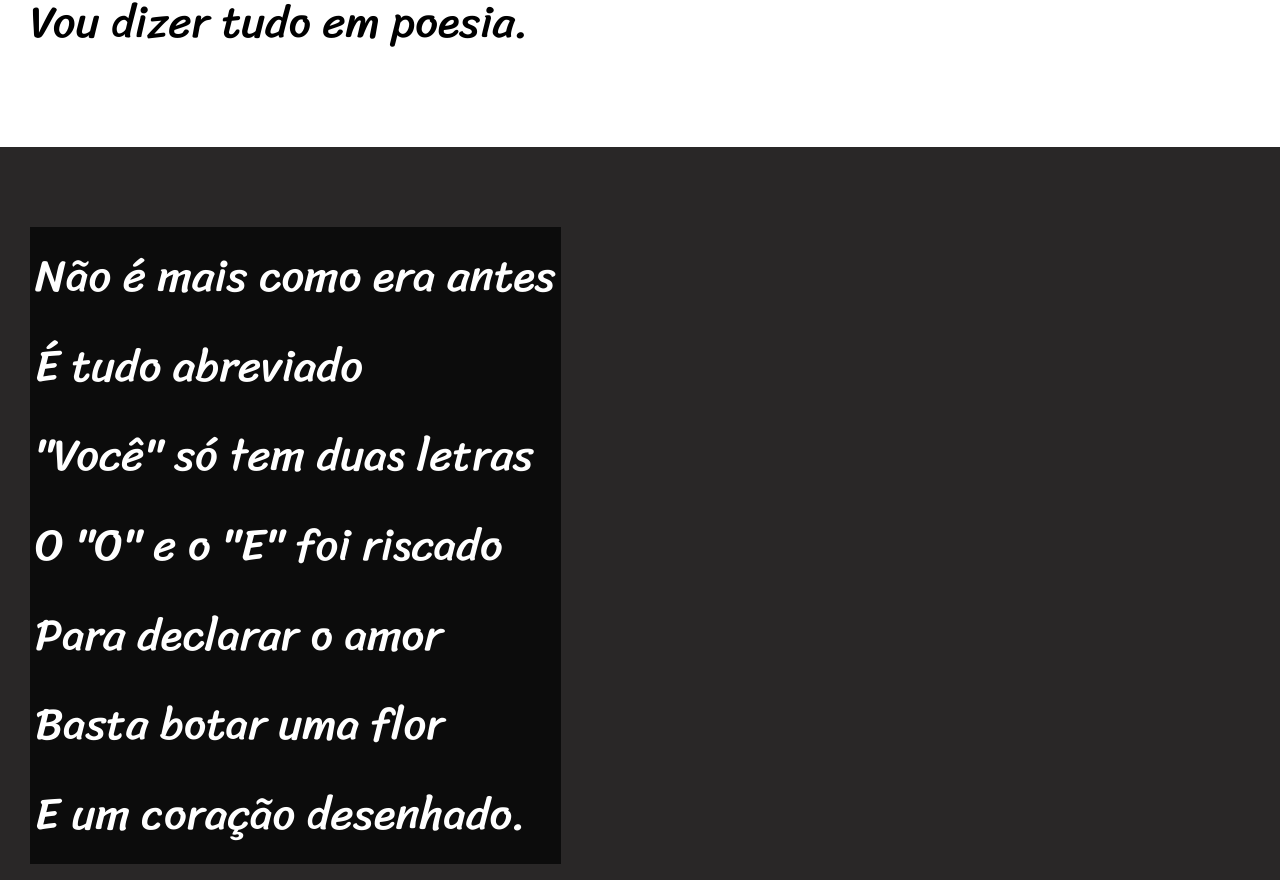
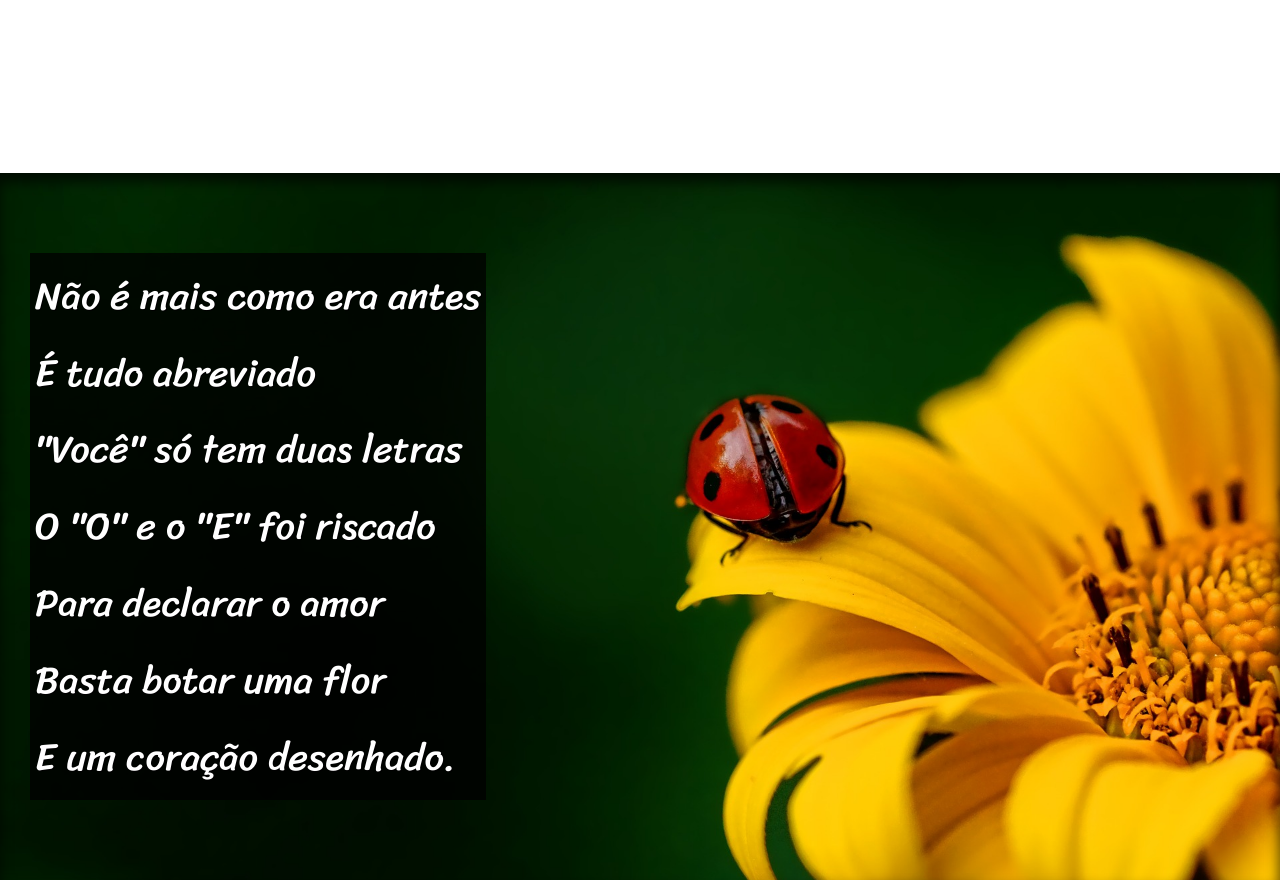
Before and after one commit to RichardJanebo/cordelmoderno, a plain HTML site: page index.html in a window 1280 px wide. Shown: the part 950-1830 px from the top of the page. Drawn offline with Linux system fonts and the light colour scheme.

Commit message:
style e html

```diff
--- a/index.html
+++ b/index.html
@@ -26,7 +26,7 @@
                 Vou dizer tudo em poesia.</br>
             </p>
         </section>
-        <section class="imagem">
+        <section class="imagem" id="img01">
             <p>
                 Não é mais como era antes</br>
                 É tudo abreviado</br>
@@ -59,7 +59,7 @@
                     Decifre esse rabisco.</br>
                 </p>
         </section>
-        <section class="imagem">
+        <section class="imagem" id="img02">
             <p>
                 Tenho saudade das cartas</br>
                 Escritas com a própria mão</br>
@@ -70,7 +70,7 @@
                 Nas linhas do coração.</br>
             </p>
         </section>
-        <section class="imagem">
+        <section class="normal" id="pa1">
             <p>
                 Agora, escrevo e envio</br>
                 Chegando na mesma hora</br>
@@ -89,7 +89,7 @@
                 Se quiser, faça esse teste</br>
                 Dois pontos são dois joelhos</br>
                 Seus lábios são aparelhos</br>
-                Deixe que Deus interprete.</br>
+                Deixe que Deus interprete.
             </p>
         </section>
     <footer>
--- a/style.css
+++ b/style.css
@@ -45,7 +45,19 @@ section{
     line-height: 2em;
     padding-left: 30px;
     font-family: var(--fonte3);
-    font-size: 3.5vw;
+    font-size: 3.0vw;
+
+}
+section#img01{
+    background-image: url('imagens/background001.jpg');
+    background-position: right center;
+    background-size: cover;
+
+}
+section#img02{
+    background-image: url('imagens/background002.jpg');
+    background-position: right center;
+    background-size: cover;
 
 }
 section.normal{
@@ -55,11 +67,20 @@ section.normal{
 section.imagem{
     background-color: rgb(41, 39, 39);
     color: white;
+    box-shadow: inset -1px 9px 13px 0px rgba(0, 0, 0, 0.685);
+    background-attachment: fixed;
 }
+
+
+
 section.imagem p {
-    background-color: rgba(0, 0, 0, 0.699);
+    background-color: rgba(0, 0, 0, 0.767);
     display: inline-block;
     padding: 5px;
+    text-shadow: 1px 1px 0 black;
+}
+section p {
+    padding-bottom:3em;
 }
 footer{
     background-color: black;
```
